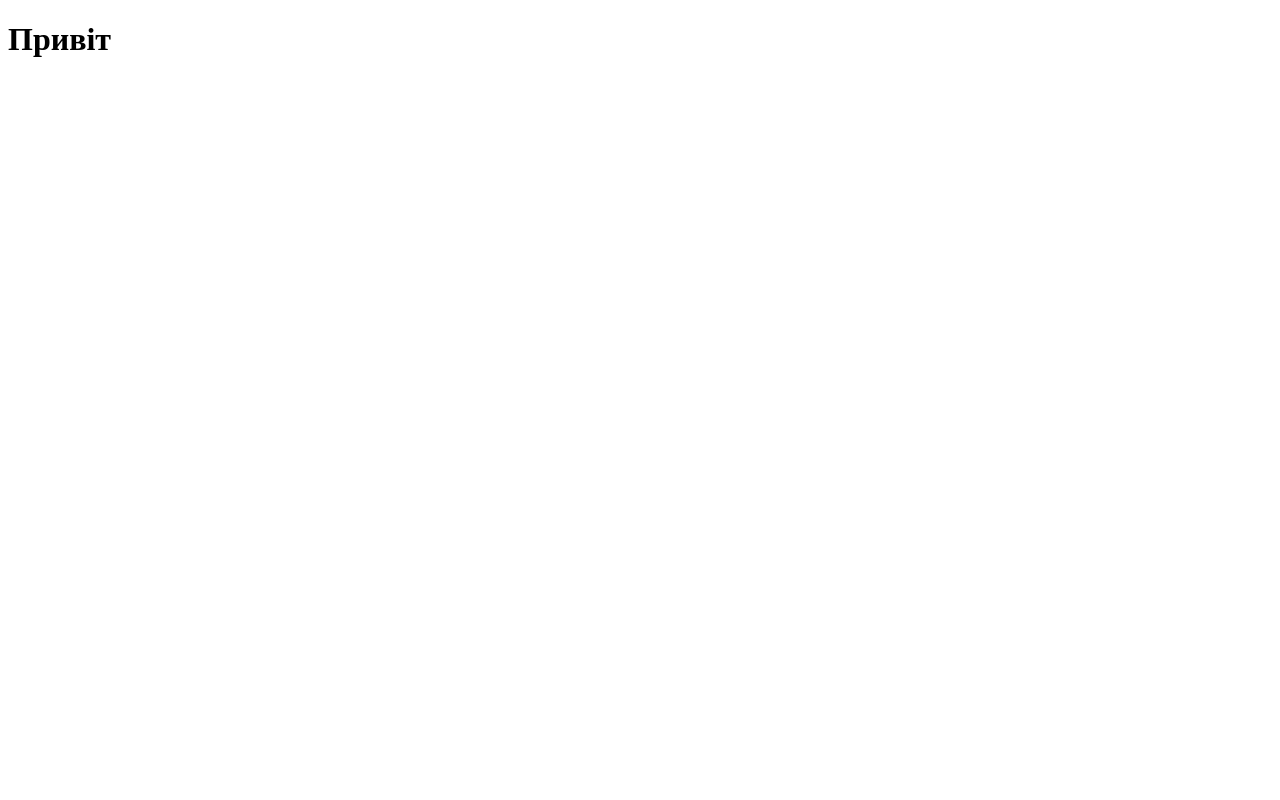
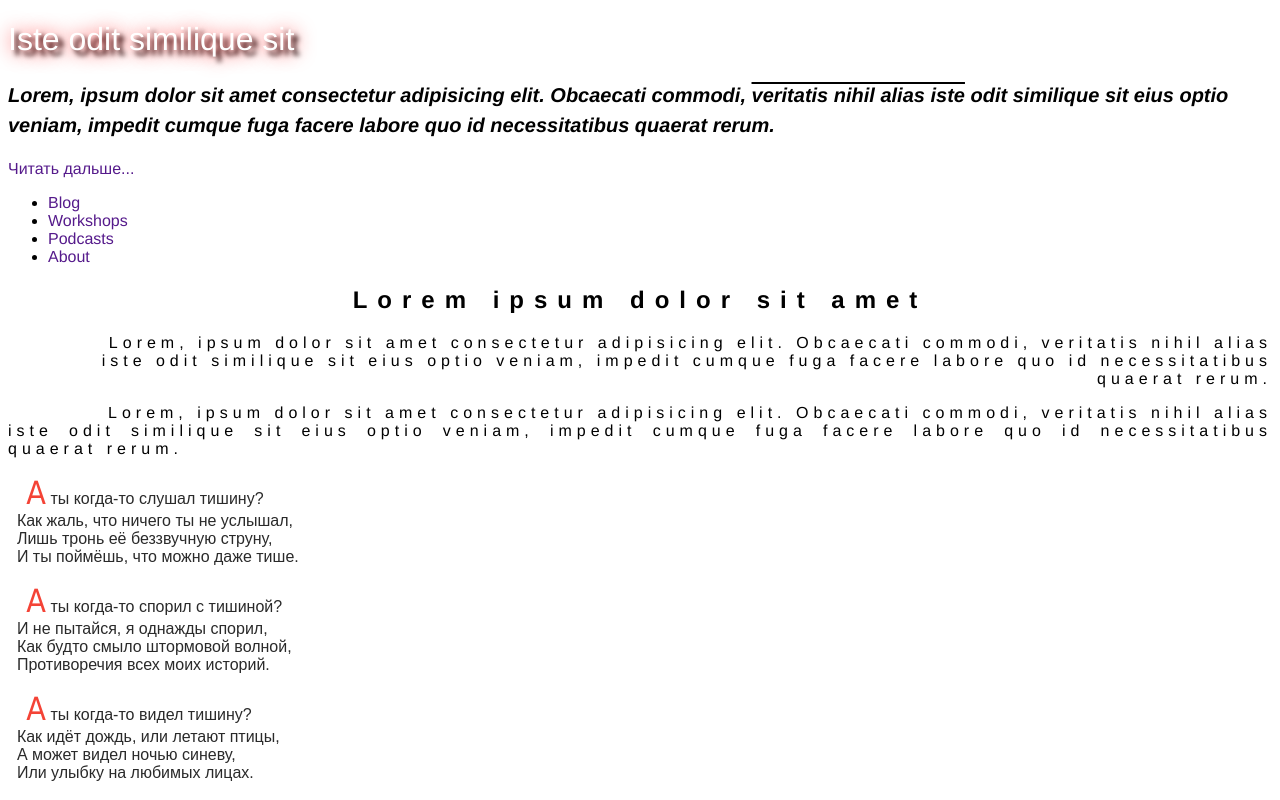
Before and after one commit to YelyzavetaKyiatkyna/Tutorial, a plain HTML site: page index.html in a window 1280 px wide. Drawn offline with Linux system fonts and the light colour scheme.

Commit message:
practicing

```diff
--- a/index.html
+++ b/index.html
@@ -4,9 +4,66 @@
     <meta charset="UTF-8" />
     <meta http-equiv="X-UA-Compatible" content="IE=edge" />
     <meta name="viewport" content="width=device-width, initial-scale=1.0" />
+    <link rel="stylesheet" href="./styles.css" />
     <title>Document</title>
   </head>
   <body>
-    <h1>Привіт</h1>
+    <h1 class="title">Iste odit similique sit</h1>
+    <p class="text">
+      Lorem, ipsum dolor sit amet consectetur adipisicing elit. Obcaecati
+      commodi,
+      <span>veritatis nihil alias iste</span> odit similique sit eius optio
+      veniam, impedit cumque fuga facere labore quo id necessitatibus quaerat
+      rerum.
+    </p>
+    <a href="" class="link">Читать дальше...</a>
+
+    <ul class="site-nav">
+      <li><a href="" class="link">Blog</a></li>
+      <li><a href="" class="link">Workshops</a></li>
+      <li><a href="" class="link">Podcasts</a></li>
+      <li><a href="" class="link">About</a></li>
+    </ul>
+
+    <article class="post">
+      <h2 class="post-title">Lorem ipsum dolor sit amet</h2>
+      <p class="post-text align-right">
+        Lorem, ipsum dolor sit amet consectetur adipisicing elit. Obcaecati
+        commodi, veritatis nihil alias iste odit similique sit eius optio
+        veniam, impedit cumque fuga facere labore quo id necessitatibus quaerat
+        rerum.
+      </p>
+
+      <p class="post-text align-justify">
+        Lorem, ipsum dolor sit amet consectetur adipisicing elit. Obcaecati
+        commodi, veritatis nihil alias iste odit similique sit eius optio
+        veniam, impedit cumque fuga facere labore quo id necessitatibus quaerat
+        rerum.
+      </p>
+    </article>
+
+    <pre>
+  А ты когда-то слушал тишину?
+  Как жаль, что ничего ты не услышал,
+  Лишь тронь её беззвучную струну,
+  И ты поймёшь, что можно даже тише.
+</pre
+    >
+
+    <pre>
+  А ты когда-то спорил с тишиной?
+  И не пытайся, я однажды спорил,
+  Как будто смыло штормовой волной,
+  Противоречия всех моих историй.
+</pre
+    >
+
+    <pre>
+  А ты когда-то видел тишину?
+  Как идёт дождь, или летают птицы,
+  А может видел ночью синеву,
+  Или улыбку на любимых лицах.
+</pre
+    >
   </body>
 </html>
--- /dev/null
+++ b/styles.css
@@ -0,0 +1,62 @@
+.text > span {
+  text-decoration: overline;
+}
+
+.link {
+  text-decoration: none;
+}
+
+.site-nav .link {
+  text-transform: capitalize;
+}
+
+.post-title {
+  text-align: center;
+  letter-spacing: 10px;
+}
+
+.align-right {
+  text-align: right;
+}
+
+.align-justify {
+  text-align: justify;
+}
+
+.post-text {
+  text-indent: 100px;
+  letter-spacing: 5px;
+}
+
+.text {
+  font-size: 20px;
+  line-height: 1.5;
+  font-weight: 700;
+  font-style: italic;
+}
+
+.title {
+  color: #ffffff;
+  text-shadow: 2px 2px 4px #000000;
+}
+
+.title {
+  color: #ffffff;
+  text-shadow: 2px 2px 20px #ff0000, 5px 5px 5px #000000;
+  font-weight: 400;
+}
+body {
+  font-family: "Helvetica Neue", "Roboto", "Verdana", "Tahoma", sans-serif;
+}
+
+pre {
+  font-family: "Arial", "Helvetica", sans-serif;
+  color: #2a2a2a;
+  font-size: 16px;
+}
+
+pre::first-letter {
+  font-family: "Tahoma", serif;
+  font-size: 32px;
+  color: #f44336;
+}
```
